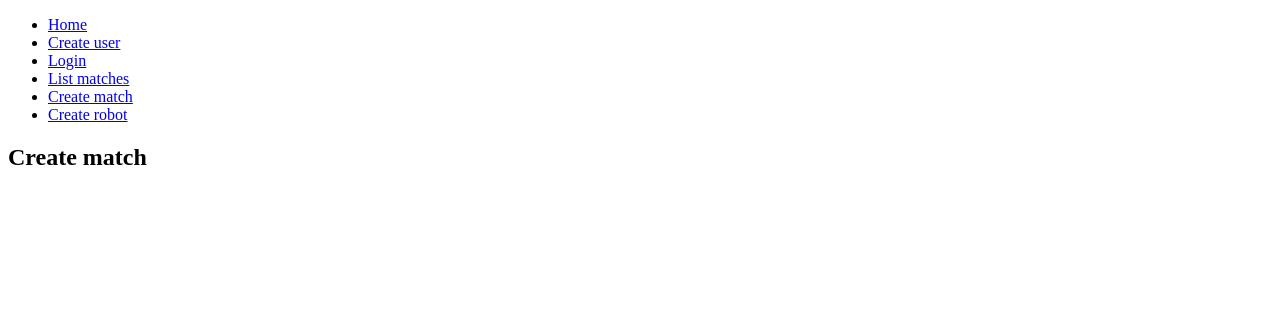
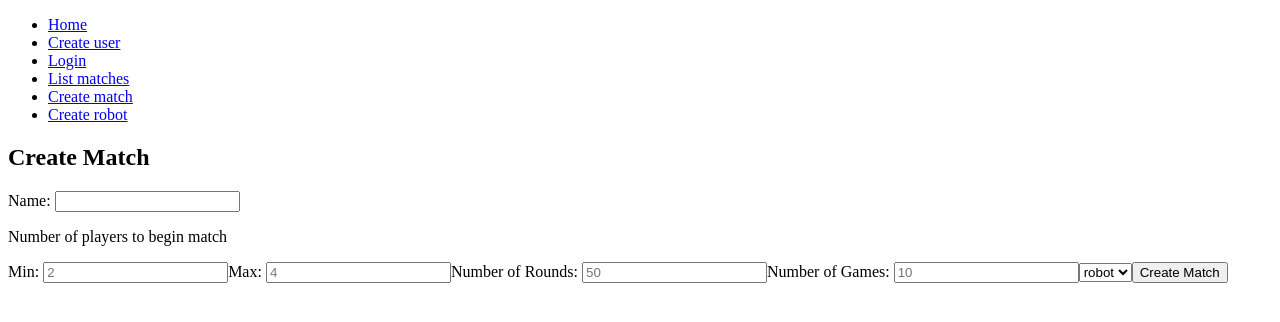
Before and after one commit to LosHackermans/PyRobots_FrontEnd, a React (Create React App) app in the folder pyrobots/: page /create_match in a window 1280 px wide. Shown: the top 322 px of the page. Built offline with nearby package versions, Linux system fonts and the light colour scheme; sample sign-in values are in the browser's storage.

Commit message:
add create match form

```diff
--- a/pyrobots/src/match/createMarch.js
+++ b/pyrobots/src/match/createMarch.js
@@ -1,5 +1,80 @@
+import { useState } from 'react'
+import { useNavigate } from "react-router-dom";
+import axios from 'axios';
+
 function CreateMatch() {
-    return <h2>Create match</h2>;
+  const navigate = useNavigate();
+
+  const [match, setMatch] = useState({
+    name: '',
+    min_players: 2,
+    max_players: 4,
+    number_rounds: 50,
+    number_games: 10,
+    id_robot: ''
+  })
+
+  const [error, setErrors] = useState('')
+
+  const handleInputChange = (event) => {
+    setMatch({
+      ...match,
+      [event.target.name]: event.target.value
+    })
   }
 
+  const onSubmit = (event) => {
+    event.preventDefault();
+    if (match.email === '' || match.password === '') {
+      setErrors("empty field");
+    } else {
+      axios.post(`${process.env.REACT_APP_BACKEND_URL}/create_match`, {
+        name: match.name,
+        min_players: match.min_players,
+        max_players: match.max_players,
+        number_rounds: match.number_rounds,
+        number_games: match.number_games,
+        id_robot: match.id_robot,
+      })
+        .then(function (response) {
+          if (response.data.id_match) {
+            // make somthing with id_match
+            console.log(response.data.id_match);
+            navigate("/list_matches");
+          }
+          else if (response.data.error) {
+            setErrors(response.data.error);
+          }
+        })
+        .catch(function (error) {
+          setErrors(error.message);
+        });
+    }
+
+  }
+  return (
+    <>
+      <h2>Create Match</h2>
+      <form onSubmit={onSubmit}>
+        <label>Name: </label>
+        <input type='text' name="name" onChange={handleInputChange} />
+        <p>Number of players to begin match</p>
+        <label>Min: </label>
+        <input type='number' name="min_players" placeholder="2" onChange={handleInputChange} />
+        <label>Max: </label>
+        <input type='number' name="max_players" placeholder="4" onChange={handleInputChange} />
+        <label>Number of Rounds: </label>
+        <input type='number' name="number_rounds" placeholder="50" onChange={handleInputChange} />
+        <label>Number of Games: </label>
+        <input type='number' name="number_games" placeholder="10" onChange={handleInputChange} />
+        <select name="id_robot" onChange={handleInputChange}>
+          <option value="1">robot</option>
+        </select>
+        <button type='submit'>Create Match</button>
+        {error && <div>{error}</div>}
+      </form>
+    </>
+  )
+}
+
 export default CreateMatch;
```
